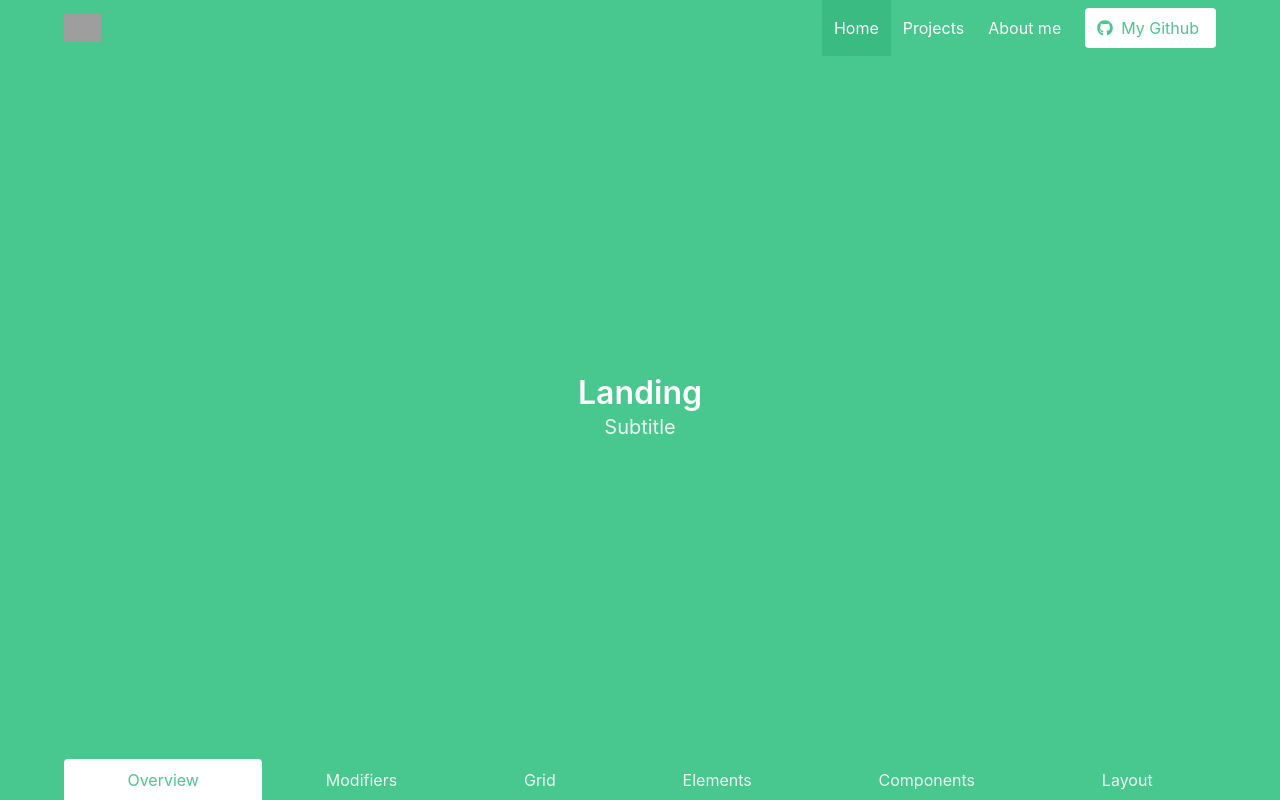
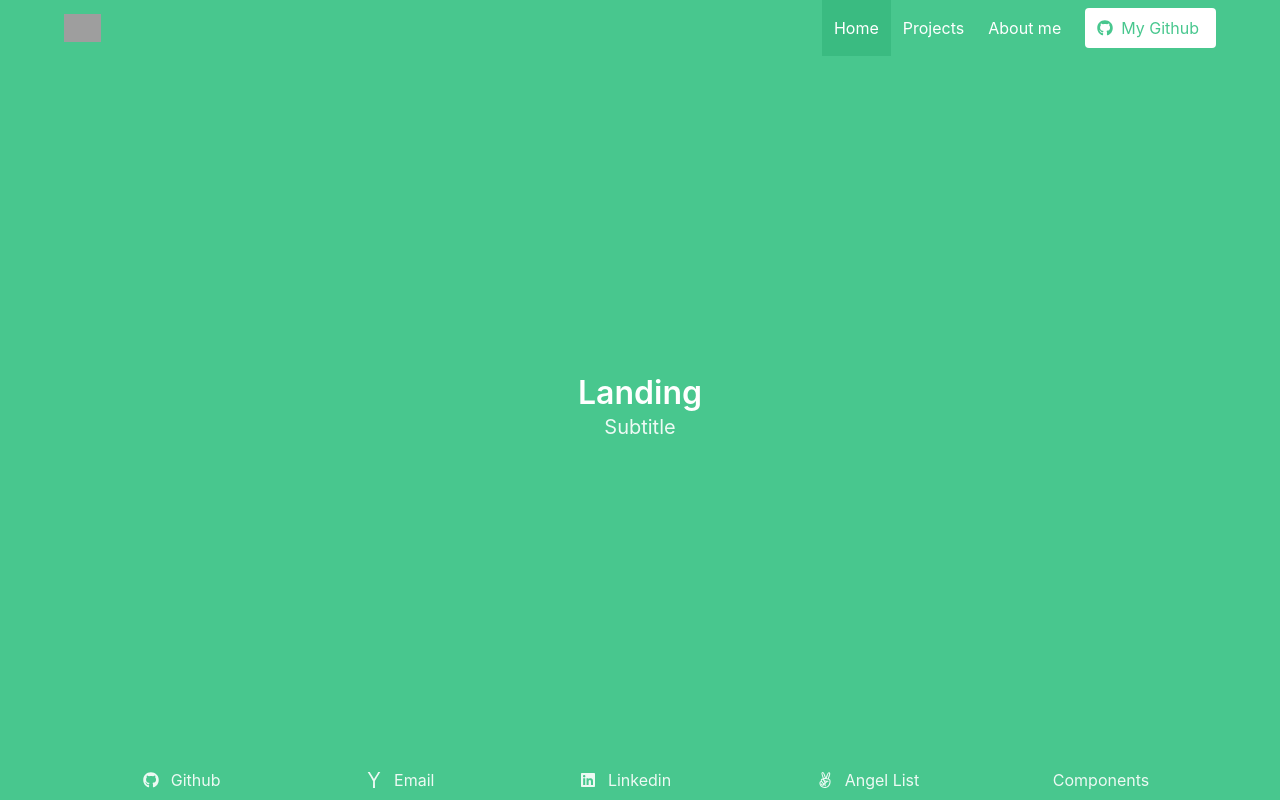
Before and after one commit to KKJZ/Portfolio-KyleS, a React (Create React App) app: page / in a window 1280 px wide. Built offline with nearby package versions, Linux system fonts and the light colour scheme; grey boxes are pictures that could not be loaded.

Commit message:
added links

```diff
--- a/src/component/Footer.js
+++ b/src/component/Footer.js
@@ -1,18 +1,34 @@
 import React, { Component } from 'react';
 
 class Footer extends Component {
+  //EMAIL, GITHUB, ANGELSLIST, and LINKDIN
   render() {
     return (
       <div className="hero-foot">
         <nav className="tabs is-boxed is-fullwidth">
           <div className="container">
             <ul>
-              <li className="is-active"><a>Overview</a></li>
-              <li><a>Modifiers</a></li>
-              <li><a>Grid</a></li>
-              <li><a>Elements</a></li>
+              <li><a>
+                <span className="icon">
+                  <i className="fab fa-github"></i>
+                </span>
+                Github</a></li>
+              <li><a>
+                <span className="icon">
+                  <i className="fab fa-yahoo"></i>
+                </span>
+                Email</a></li>
+              <li><a>
+                <span className="icon">
+                  <i className="fab fa-linkedin"></i>
+                </span>
+                Linkedin</a></li>
+              <li><a>
+                <span className="icon">
+                  <i className="fab fa-angellist"></i>
+                </span>
+              Angel List</a></li>
               <li><a>Components</a></li>
-              <li><a>Layout</a></li>
             </ul>
           </div>
         </nav>
```
